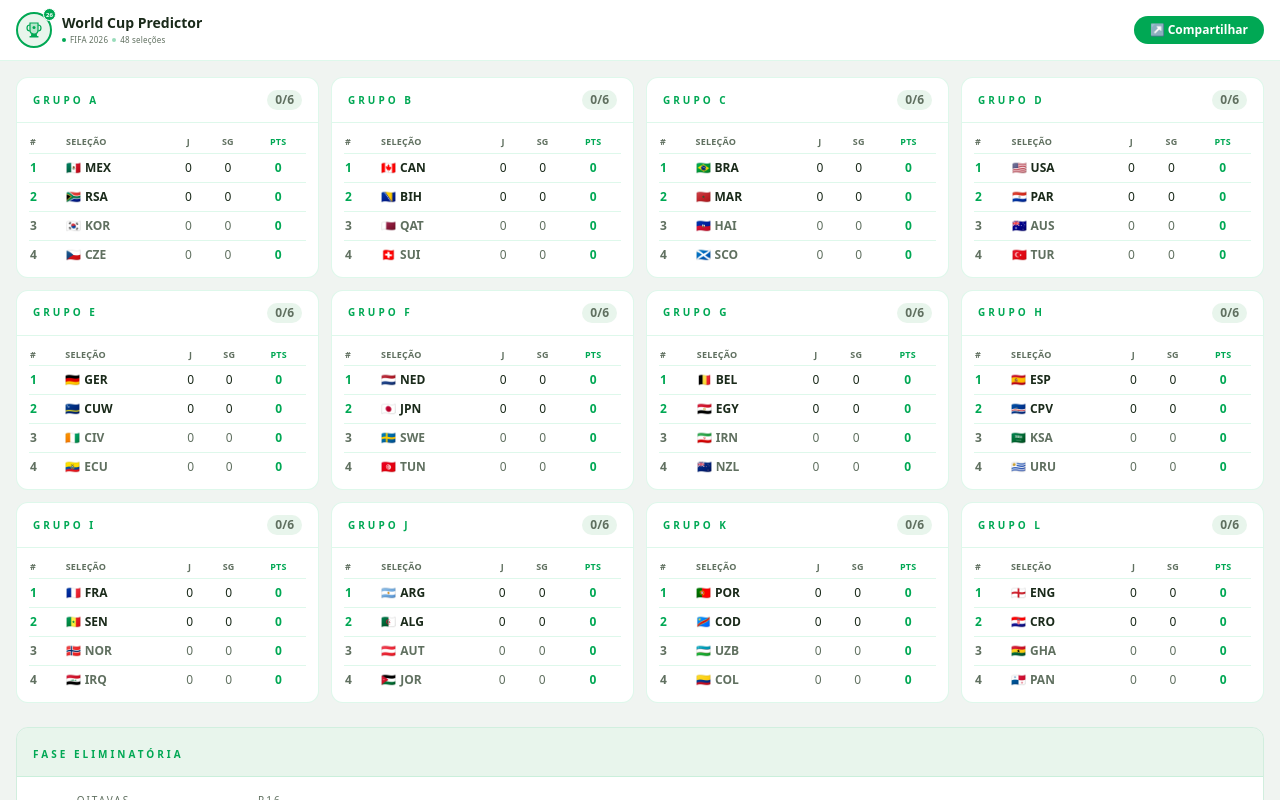
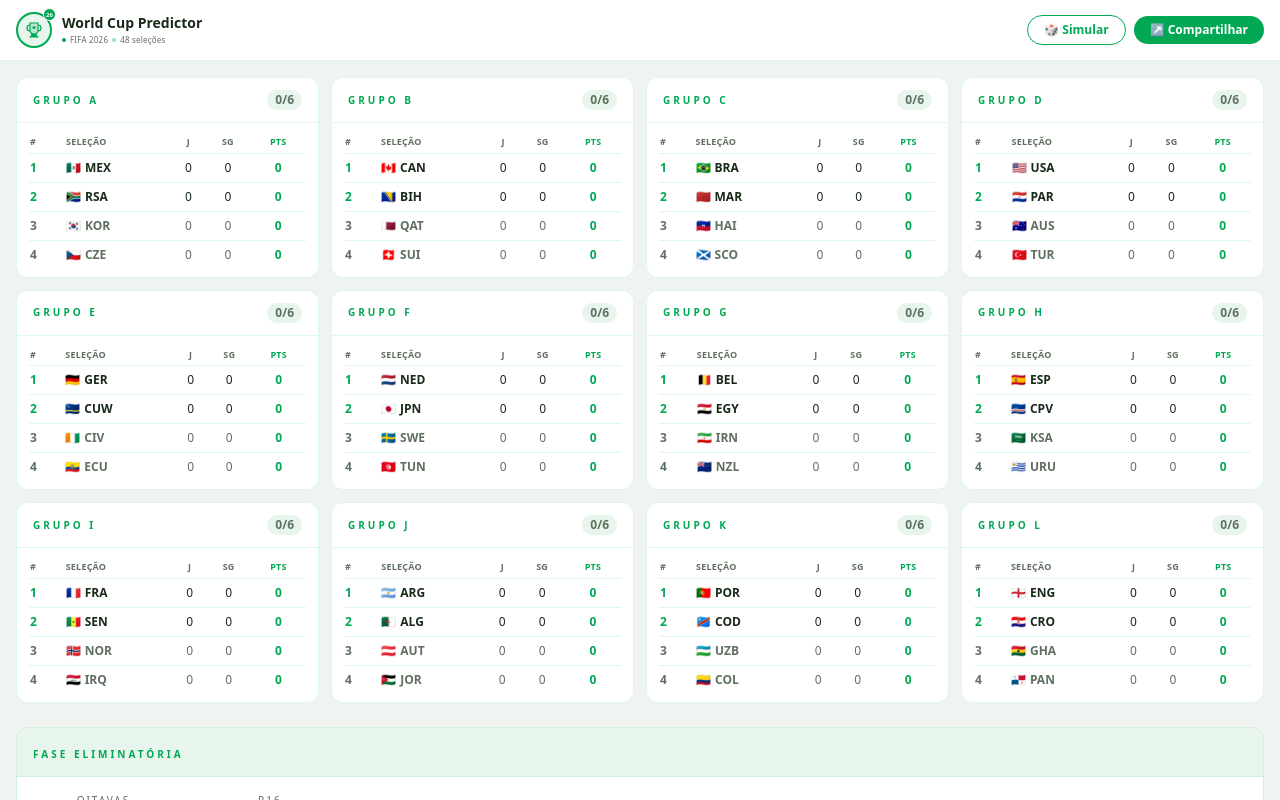
Before and after one commit to JonasMaia12/World-Cup-Predictor, a React (Vite) app: page / in a window 1280 px wide. Shown: the top 800 px of the page. Built offline with nearby package versions, Linux system fonts and the light colour scheme.

Commit message:
feat: header — botão 🎲 Simular para preencher jogos em branco automaticamente

```diff
--- a/src/components/layout/AppShell.tsx
+++ b/src/components/layout/AppShell.tsx
@@ -1,5 +1,6 @@
 import { GroupGrid } from '@/components/groups/GroupGrid'
 import { useShareLink } from '@/hooks/useShareLink'
+import { useStore } from '@/store'
 
 function Logo() {
   return (
@@ -39,6 +40,19 @@
   )
 }
 
+function SimulateButton() {
+  const simulateMissing = useStore((s) => s.simulateMissing)
+  return (
+    <button
+      onClick={simulateMissing}
+      data-testid="simulate-button"
+      className="border border-wcp-primary text-wcp-primary text-xs font-semibold rounded-full px-4 py-1.5 transition-opacity hover:opacity-75 active:opacity-50"
+    >
+      🎲 Simular
+    </button>
+  )
+}
+
 function ShareButton() {
   const { share, copied } = useShareLink()
   return (
@@ -57,7 +71,10 @@
     <div className="flex flex-col min-h-screen bg-wcp-bg text-wcp-text">
       <header className="flex items-center justify-between px-4 py-3 bg-wcp-surface border-b border-wcp-border sticky top-0 z-10">
         <Logo />
-        <ShareButton />
+        <div className="flex items-center gap-2">
+          <SimulateButton />
+          <ShareButton />
+        </div>
       </header>
 
       <main className="flex-1 overflow-y-auto">
```
